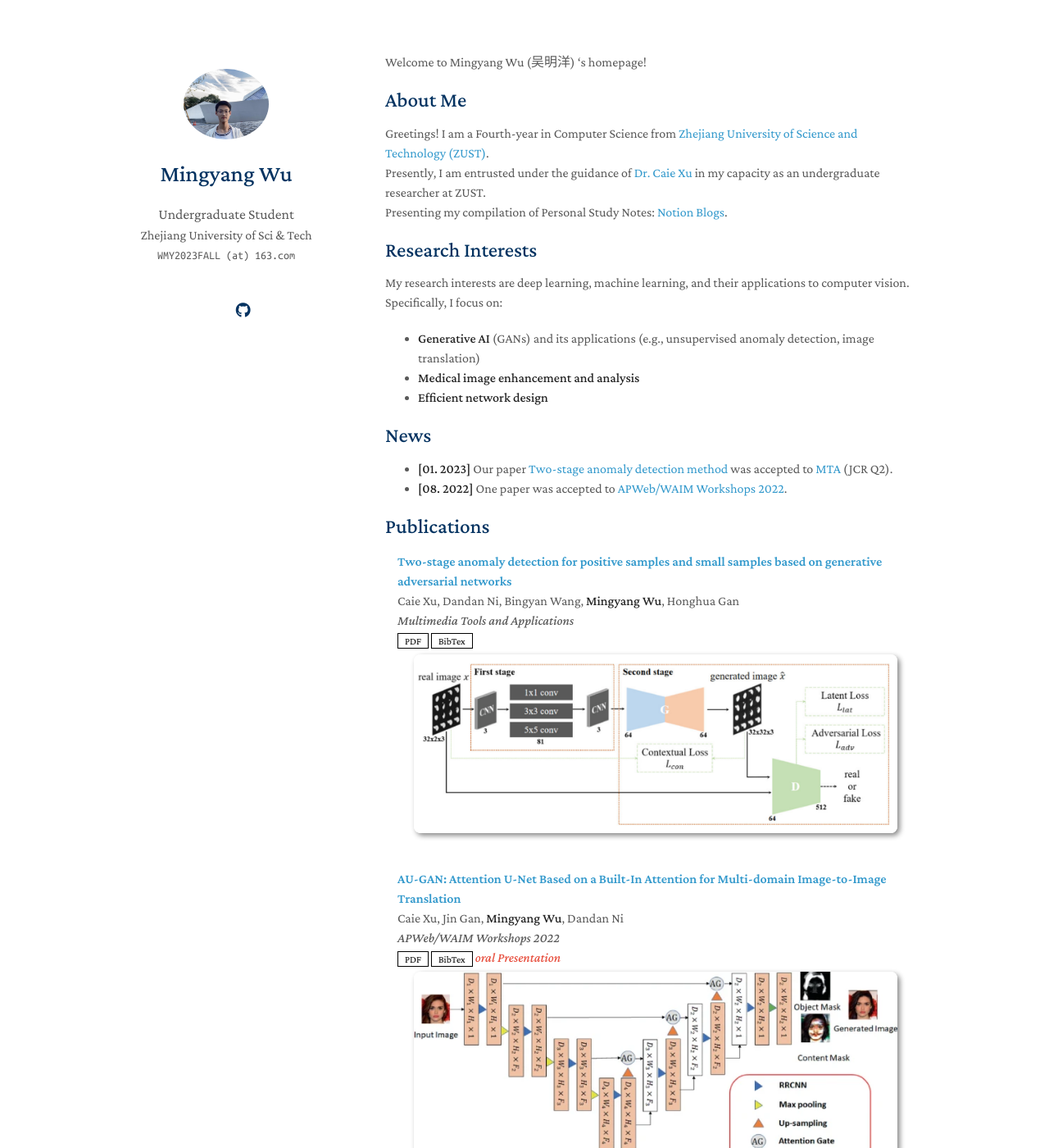
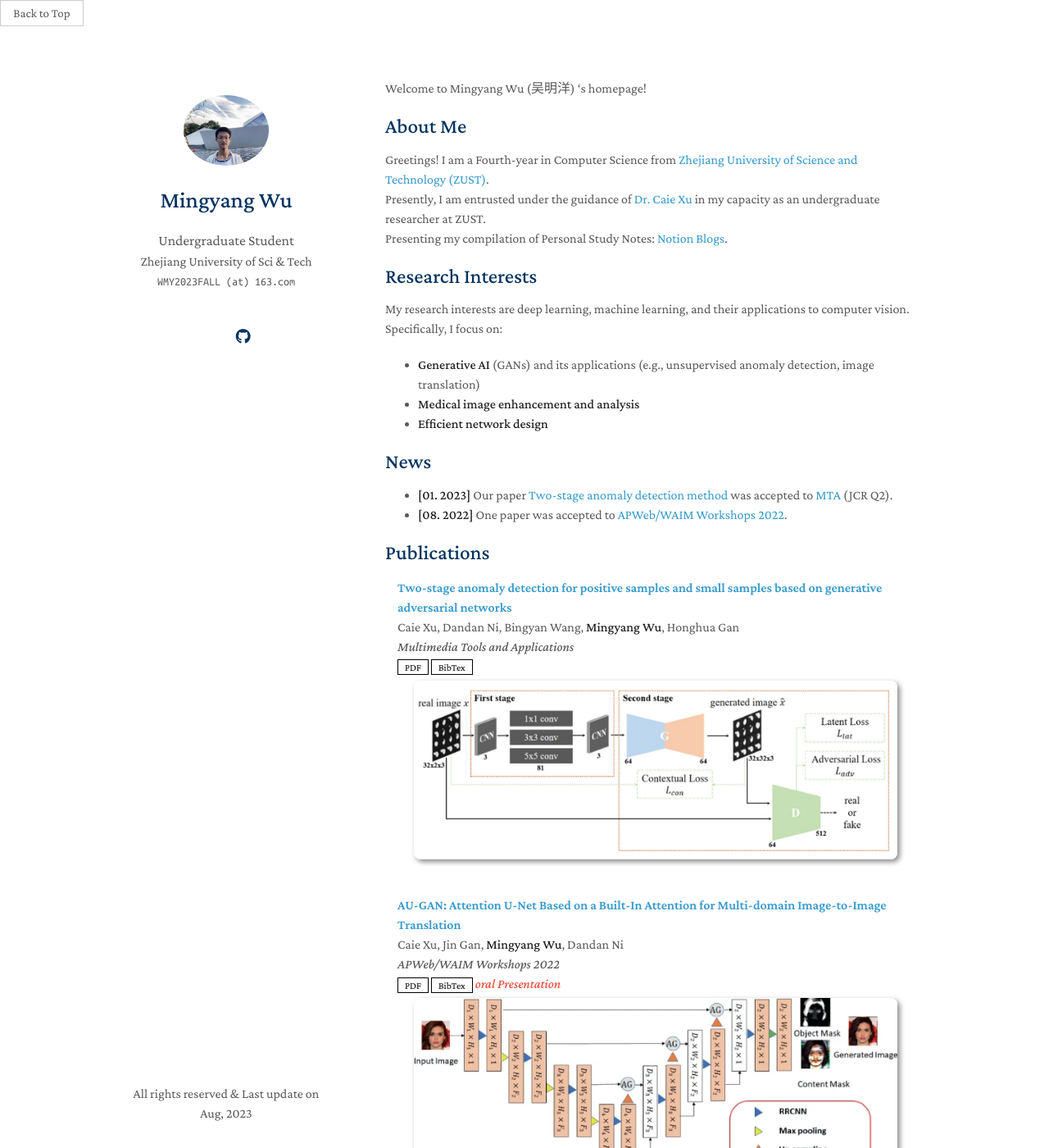
Before and after one commit to mingyang5/mingyang5.github.io, a Jekyll site: the page built from index.md, in a window 1280 px wide and 1400 px high. Shown: the whole window at 82% size. Built offline with Jekyll 4.4.1, drawn with Linux system fonts in a browser that asks for light colours; nearby versions of some CDN libraries; a style sheet for code colours, icons or effects is not loaded.

Commit message:
Update homepage.html

```diff
--- a/_layouts/homepage.html
+++ b/_layouts/homepage.html
@@ -1,8 +1,8 @@
 <!DOCTYPE html>
 <html lang="{{ site.lang | default: "en-US" }}">
   <head>
-    <title>{{ site.title }} | {{site.affiliation}}</title>
-
+    <!-- <title>{{ site.title }} | {{site.affiliation}}</title> -->
+    <title>{{ site.title }}</title>
     <meta charset="UTF-8">
     <meta http-equiv="X-UA-Compatible" content="IE=edge">
     <meta name="viewport" content="width=device-width, initial-scale=1">
@@ -36,6 +36,33 @@
 
   </head>
   <body>
+
+    <lightonly>
+      <div id="headcolor">
+        <div id="colorheadspacer"></div>
+      </div>
+    </lightonly>
+
+
+    <script src="./assets/js/back-to-top.js"></script>
+    <script>addBackToTop({
+        backgroundColor: '#fff',
+        innerHTML: 'Back to Top',
+        textColor: '#333'
+      })
+    </script><div id="back-to-top" class="hidden">Back to Top</div>
+    <style>
+        #back-to-top {
+          border: 1px solid #ccc;
+          border-radius: 0;
+          font-size: 15px;
+          width: 100px;
+          text-align: center;
+          line-height: 30px;
+          height: 30px;
+        }
+    </style>
+
     <div class="wrapper">
       <header>
 
@@ -44,6 +71,8 @@
         {% endif %}
 
         <h1>{{ site.title }}</h1>
+
+        <h1>{{ site.title-zn }}</h1>
 
         {% if site.position %}
         <position style="font-size:1.10rem;">{{ site.position }}</position>
@@ -105,7 +134,7 @@
 
       </section>
       <footer>
-
+        All rights reserved & Last update on Aug, 2023
       </footer>
     </div>
     <script src="{{ "/assets/js/scale.fix.js" | relative_url }}"></script>
```
